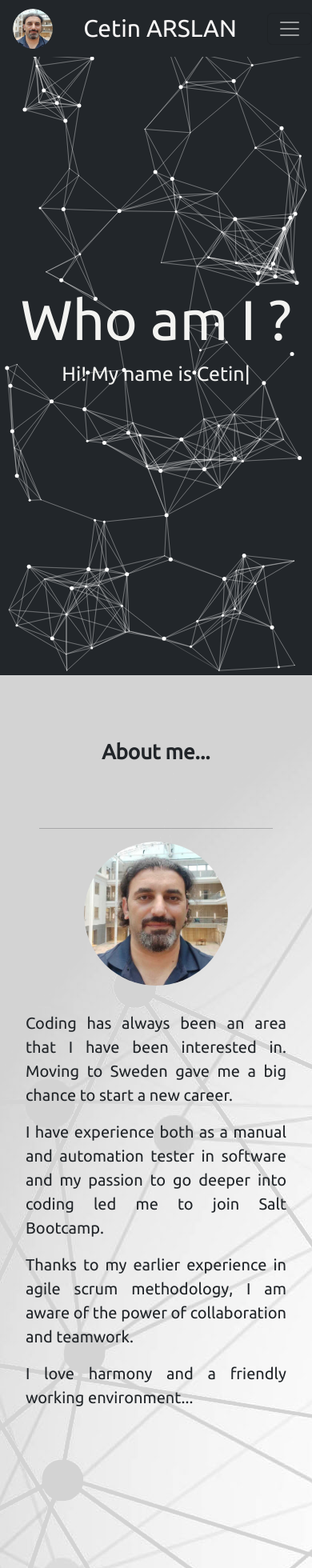
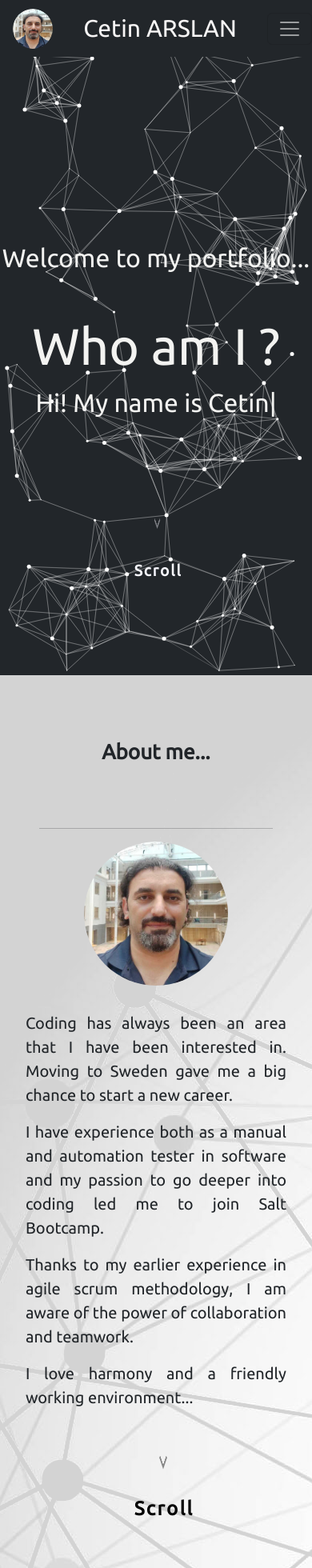
Before and after one commit to cetinarslan-it/portfolio, a React (Create React App) app: page / in a window 390 px wide. Shown: the top 1960 px of the page at 80% size. Built offline with nearby package versions, Linux system fonts and the light colour scheme.

Commit message:
refactored  scroll style

```diff
--- a/src/pages/aboutMe/AboutMe.jsx
+++ b/src/pages/aboutMe/AboutMe.jsx
@@ -28,6 +28,11 @@ function AboutMe() {
           <p>I love harmony and a friendly working environment...</p>
         </div>
       </div>
+      <section id="scroll__aboutme" className="demo__aboutme">
+        <a href="#resume">
+          <span></span>Scroll
+        </a>
+      </section>
     </div>
   );
 }
--- a/src/pages/aboutMe/aboutMe.css
+++ b/src/pages/aboutMe/aboutMe.css
@@ -1,5 +1,5 @@
 .about__main__container {
-  display:flex;
+  display: flex;
   flex-direction: column;
   justify-content: center;
   align-items: center;
@@ -8,12 +8,12 @@
 }
 
 .about__main__container h1 {
-  font-weight:bold;
+  font-weight: bold;
   text-align: center;
   margin: 1rem auto 3rem;
 }
 
-hr{
+hr {
   margin-bottom: 4rem;
 }
 
@@ -42,10 +42,10 @@ hr{
   margin-left: 2rem;
 }
 
-.demo a {
+.demo__aboutme a {
   position: absolute;
-  margin-top: -15%;
-  margin-left: 47%;
+  margin-top: 10%;
+  margin-left: -2.5%;
   z-index: 2;
   display: inline-block;
   -webkit-transform: translate(0, -50%);
@@ -53,16 +53,32 @@ hr{
   color: black;
   font-size: 2rem;
   font-weight: bold;
-  letter-spacing: .1em;
+  letter-spacing: 0.1em;
   text-decoration: none;
-  transition: opacity .1s;
+  transition: opacity 0.1s;
 }
 
-.demo a:hover {
-  opacity: .6;
+.demo__aboutme a:hover {
+  opacity: 0.6;
 }
 
+#scroll__aboutme a {
+  padding-top: 60px;
+}
 
+#scroll__aboutme a span {
+  position: absolute;
+  top: 0;
+  left: 35%;
+  width: 30px;
+  height: 30px;
+  border-left: 6px solid black;
+  border-bottom: 6px solid black;
+  -webkit-transform: rotateZ(-90deg);
+  transform: rotateZ(-90deg);
+  -webkit-animation: sdb06 3s infinite;
+  animation: sdb06 6s infinite;
+}
 
 @-webkit-keyframes sdb06 {
   0% {
@@ -93,7 +109,7 @@ hr{
 
 /* ----------- MEDIA QUERY --------------- */
 
-@media only screen and (max-width: 1100px) {
+@media only screen and (max-width: 1300px) {
   .about__main__container-body {
     flex-direction: column;
     align-items: center;
@@ -116,26 +132,44 @@ hr{
     margin-left: 2rem;
   }
 
-  .demo a {
-    margin-top: -25%;
-    margin-left: 46%;
+  .demo__aboutme a {
+    margin-top: 10%;
+    margin-left: -3%;
+    font-size: 2.2rem;
+  }
+}
+
+@media only screen and (max-width: 1100px) {
+  .demo__aboutme a {
+    margin-top: 10%;
+    margin-left: -4%;
     font-size: 2rem;
   }
 
+  #scroll__aboutme a span {
+    width: 25px;
+    height: 25px;
+    border-left: 5px solid black;
+    border-bottom: 5px solid black;
+  }
 }
 
 @media only screen and (max-width: 900px) {
+  .demo__aboutme a {
+    margin-top: 10%;
+    margin-left: -5%;
+    font-size: 1.8rem;
+  }
 
-  .demo a {
-    margin-top: -35%;
-    margin-left: 45%;
-    font-size: 2rem;
+  #scroll__aboutme a span {
+    width: 25px;
+    height: 25px;
+    border-left: 5px solid black;
+    border-bottom: 5px solid black;
   }
 }
 
-
 @media only screen and (max-width: 600px) {
-
   .about__main__container h1 {
     font-size: 26px;
     margin-bottom: 4rem;
@@ -154,10 +188,16 @@ hr{
     max-width: 560px;
     min-width: 270px;
   }
-
-  .demo a {
-    margin-top: -60%;
-    margin-left: 37%;
+  .demo__aboutme a {
+    margin-top: 20%;
+    margin-left: -7%;
     font-size: 1.5rem;
   }
+
+  #scroll__aboutme a span {
+    width: 20px;
+    height: 20px;
+    border-left: 4px solid black;
+    border-bottom: 4px solid black;
+  }
 }
--- a/src/pages/header/Header.js
+++ b/src/pages/header/Header.js
@@ -5,6 +5,7 @@ import "./header.css";
 function Header() {
   return (
     <div className="header-container">
+      <p>Welcome to my portfolio...</p>
       <h1 className="header-question">Who am I ?</h1>
       <Typed
         strings={[
@@ -21,6 +22,13 @@ function Header() {
         backSpeed={270}
         loop
       />
+      <div className="Scroll__container">
+      <section id="scroll__header" className="demo__header">
+        <a href="#about">
+          <span></span>Scroll
+        </a>
+      </section>
+      </div>
     </div>
   );
 }
--- a/src/pages/header/header.css
+++ b/src/pages/header/header.css
@@ -13,28 +13,167 @@
   font-size: 60px;
 }
 
+.header-container p
+{
+  margin-top: -5%;
+  font-size: 4rem;
+  padding-bottom: 4rem;
+}
+
 .header-question {
-  font-size: 150px;
+  font-size: 9rem;
+}
+
+.header-container {
+  font-size: 4rem;
+}
+
+.demo__header a {
+  position: absolute;
+  margin-top: 8%;
+  margin-left: -3.2%;
+  z-index: 2;
+  display: inline-block;
+  -webkit-transform: translate(0, -50%);
+  transform: translate(0, -50%);
+  color: ghostwhite;
+  font-size: 2rem;
+  font-weight: bold;
+  letter-spacing: .1em;
+  text-decoration: none;
+  transition: opacity .1s;
+}
+
+.demo__header a:hover {
+  opacity: .6;
+}
+
+#scroll__header a {
+  padding-top: 60px;
+}
+
+#scroll__header a span {
+  position: absolute;
+  top: 0;
+  left: 35%;
+  width: 30px;
+  height: 30px;
+  border-left: 6px solid ghostwhite;
+  border-bottom: 6px solid ghostwhite;;
+  -webkit-transform: rotateZ(-90deg);
+  transform: rotateZ(-90deg);
+  -webkit-animation: sdb06 3s infinite;
+  animation: sdb06 6s infinite;
+}
+
+@-webkit-keyframes sdb06 {
+  0% {
+    -webkit-transform: rotateY(0) rotateZ(-45deg) translate(0, 0);
+    opacity: 0;
+  }
+  50% {
+    opacity: 1;
+  }
+  100% {
+    -webkit-transform: rotateY(720deg) rotateZ(-45deg) translate(-20px, 20px);
+    opacity: 0;
+  }
+}
+@keyframes sdb06 {
+  0% {
+    transform: rotateY(0) rotateZ(-45deg) translate(0, 0);
+    opacity: 0;
+  }
+  50% {
+    opacity: 1;
+  }
+  100% {
+    transform: rotateY(720deg) rotateZ(-45deg) translate(-20px, 20px);
+    opacity: 0;
+  }
 }
 
 /* ---------------- Media Query --------------------------- */
 
-@media only screen and (max-width: 900px) {
+@media only screen and (max-width: 1300px) {
+  .demo__header a {
+    margin-top: 10%;
+    margin-left: -5%;
+  }
+}
+
+@media only screen and (max-width: 1100px) {
+
+  .header-container p {
+  margin-top: -5%;
+  font-size: 3rem;
+  padding-bottom: 3rem;
+  }
+
   .header-question {
-    font-size: 100px;
+    font-size: 6rem;
   }
 
   .header-container {
-    font-size: 35px;
+    font-size: 3rem;
+  }
+
+  .demo__header a {
+    margin-top: 25%;
+    margin-left: -6%;
+    font-size: 2rem;
+  }
+
+  #scroll__header a span {
+    width: 20px;
+    height: 20px;
+    border-left: 5px solid ghostwhite;
+    border-bottom: 5px solid ghostwhite;
+  }
+}
+
+@media only screen and (max-width: 900px) {
+
+  .demo__header a {
+    margin-top: 25%;
+    margin-left: -7%;
+    font-size: 2rem;
+  }
+
+  #scroll__header a span {
+    width: 20px;
+    height: 20px;
+    border-left: 5px solid ghostwhite;
+    border-bottom: 5px solid ghostwhite;
   }
 }
 
 @media only screen and (max-width: 600px) {
+
+  .header-container p {
+    margin-top: -5%;
+    font-size: 2rem;
+    padding-bottom: 2rem;
+    }
+
   .header-question {
-    font-size: 70px;
+    font-size: 4rem;
   }
 
   .header-container {
-    font-size: 25px;
+    font-size: 2rem;
+  }
+
+  .demo__header a {
+    margin-top: 40%;
+    margin-left: -7%;
+    font-size: 1.2rem;
+  }
+
+  #scroll__header a span {
+    width: 15px;
+    height: 15px;
+    border-left: 3px solid ghostwhite;
+    border-bottom: 3px solid ghostwhite;;
   }
 }
--- a/src/pages/portfolio/Portfolio.jsx
+++ b/src/pages/portfolio/Portfolio.jsx
@@ -103,7 +103,7 @@ function Portfolio() {
       <Container className="card-container" fluid="lg" style={{ padding: "1rem", cursor: "pointer"}}>
         <Row className="row" style={{ padding: "0px"}}>{mapped}</Row>
       </Container>
-      <section id="section06" className="demo">
+      <section id="scroll__portfolio" className="demo__portfolio">
         <a href="#contact">
           <span></span>Scroll
         </a>
--- a/src/pages/portfolio/portfolio.css
+++ b/src/pages/portfolio/portfolio.css
@@ -68,7 +68,7 @@
 }
 
 
-.demo a {
+.demo__portfolio a {
   position: absolute;
   margin-top: 4%;
   margin-left: -2.6%;
@@ -84,15 +84,15 @@
   transition: opacity .1s;
 }
 
-.demo a:hover {
+.demo__portfolio a:hover {
   opacity: .6;
 }
 
-#section06 a {
+#scroll__portfolio a {
   padding-top: 60px;
 }
 
-#section06 a span {
+#scroll__portfolio a span {
   position: absolute;
   top: 0;
   left: 35%;
@@ -134,6 +134,23 @@
 }
 
 
+@media only screen and (max-width: 1500px) {
+
+  .demo__portfolio a {
+    margin-top: 5%;
+    margin-left: -3.5%;
+  }
+
+}
+
+@media only screen and (max-width: 1100px) {
+
+  .demo__portfolio a {
+    margin-top: 5%;
+    margin-left: -5%;
+  }
+}
+
 @media only screen and (max-width: 900px) {
 
   .portfolio__main__container p {
@@ -144,4 +161,32 @@
     width: 95%;
     padding: 0.5rem 1rem;
   }
+
+  .demo__portfolio a {
+    margin-top: 2%;
+    margin-left: -6%;
+  }
 }
+
+@media only screen and (max-width: 800px) {
+
+  .demo__portfolio a {
+    margin-top: 2%;
+    margin-left: -5%;
+    font-size: 1.5rem;
+  }
+
+  #scroll__portfolio a span {
+    width: 25px;
+    height: 25px;
+    border-left: 4px solid black;
+    border-bottom: 4px solid black;
+  }
+}
+
+@media only screen and (max-width: 600px) {
+  .demo__portfolio a {
+    margin-left: -6.5%;
+  }
+
+}
--- a/src/pages/resume/Resume.jsx
+++ b/src/pages/resume/Resume.jsx
@@ -36,7 +36,7 @@ function Resume() {
           })}
         </div>
       </section>
-      <section id="section06" className="demo">
+      <section id="scroll__resume" className="demo__resume">
         <a href="#skills">
           <span></span>Scroll
         </a>
--- a/src/pages/skills/Skills.jsx
+++ b/src/pages/skills/Skills.jsx
@@ -113,7 +113,7 @@ function Skills() {
           );
         })}
       </div>
-      <section id="section06" className="demo">
+      <section id="scroll__skills" className="demo__skills">
         <a href="#portfolio">
           <span></span>Scroll
         </a>
--- a/src/pages/skills/skills.css
+++ b/src/pages/skills/skills.css
@@ -66,7 +66,7 @@
   text-decoration: none;
 }
 
-.demo a {
+.demo__skills a {
   position: absolute;
   margin-top: 4%;
   margin-left: -2.6%;
@@ -82,15 +82,15 @@
   transition: opacity .1s;
 }
 
-.demo a:hover {
+.demo__skills a:hover {
   opacity: .6;
 }
 
-#section06 a {
+#scroll__skills a {
   padding-top: 60px;
 }
 
-#section06 a span {
+#scroll__skills a span {
   position: absolute;
   top: 0;
   left: 35%;
@@ -130,3 +130,68 @@
     opacity: 0;
   }
 }
+
+@media only screen and (max-width: 1500px) {
+
+  .demo__skills a {
+    margin-top: 5%;
+    margin-left: -3%;
+  }
+
+}
+
+@media only screen and (max-width: 1300px) {
+
+  .demo__skills a {
+    margin-top: 7%;
+    margin-left: -4%;
+  }
+
+}
+
+@media only screen and (max-width: 1100px) {
+
+  .skill__cards__container {
+    margin-bottom: 4rem;
+  }
+
+  .demo__skills a {
+    margin-top: 2%;
+    margin-left: -5%;
+  }
+}
+
+@media only screen and (max-width: 900px) {
+
+  .skill__cards__container {
+    margin-bottom: 3rem;
+  }
+
+  .demo__skills a {
+    margin-top: 2%;
+    margin-left: -6%;
+  }
+}
+
+@media only screen and (max-width: 800px) {
+
+  .demo__skills a {
+    margin-top: 2%;
+    margin-left: -5%;
+    font-size: 1.5rem;
+  }
+
+  #scroll__skills a span {
+    width: 25px;
+    height: 25px;
+    border-left: 4px solid black;
+    border-bottom: 4px solid black;
+  }
+}
+
+@media only screen and (max-width: 600px) {
+  .demo__skills a {
+    margin-left: -6.5%;
+  }
+
+}
```
Also changed, not shown: src/pages/resume/resume.css (+45 -24 lines).
